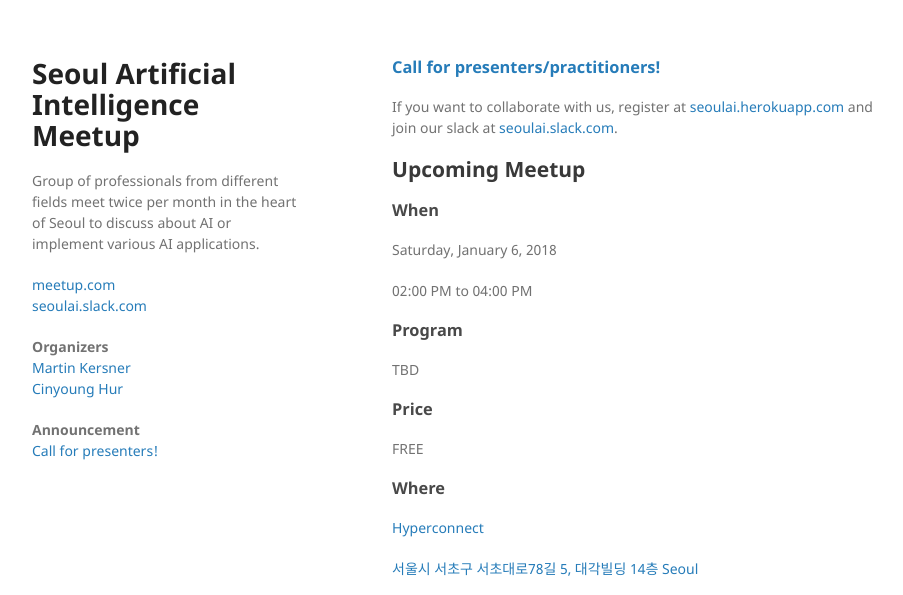
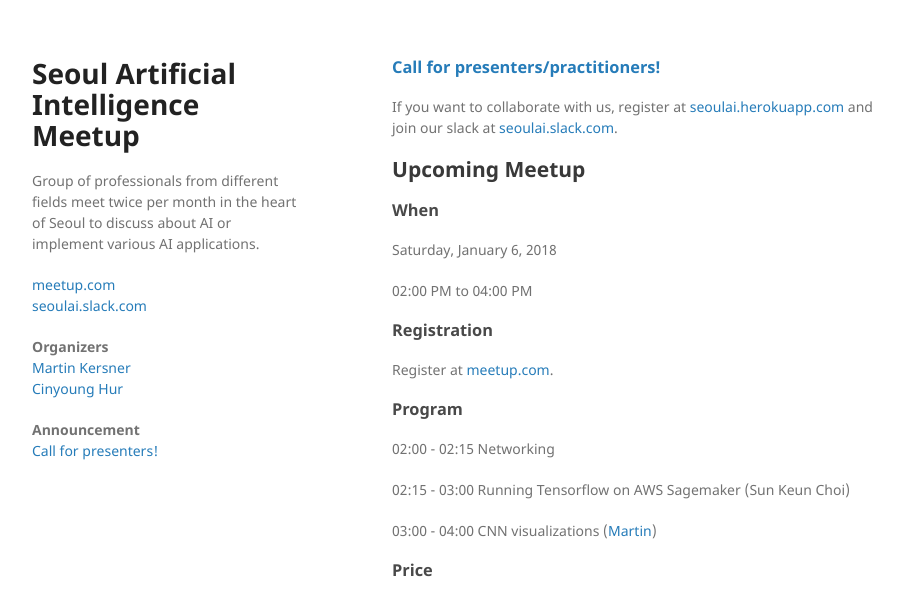
Before and after one commit to martinkersner/seoul-artificial-intelligence-meetup, a Jekyll site: the page built from docs/index.md, in a window 1280 px wide and 900 px high, cut to the strip 0-595 px from the top of the window. Shown: the whole strip, without its empty margins (178-1081 px from the left). Built offline with Jekyll 4.4.1, drawn with Linux system fonts in a browser that asks for light colours; our own code applies the rules of GitHub Pages for plain Markdown files.

Commit message:
program for january 6, 2018

```diff
--- a/docs/index.md
+++ b/docs/index.md
@@ -38,18 +38,16 @@
 
 <!--Mini AI Hackathon allows you to participate either as a single participant or in a team. In case you want to participate in a team, all members (not more than 2 is recommended) have to RSVP to this event through meetup.com. If you want to search for potential team members, the best way is through our slack [seoulai.slack.com](https://seoulai.slack.com/) (before joining slack you have to ask for invitation at [seoulai.herokuapp.com](https://seoulai.herokuapp.com/))-->
 
-<!--### Registration-->
-<!--Register at [meetup.com](https://www.meetup.com/Seoul-Artificial-Intelligence-Meetup/events/246000906/).-->
+### Registration
+Register at [meetup.com](https://www.meetup.com/Seoul-Artificial-Intelligence-Meetup/events/246317878/).
 
 ### Program
-TBD
-<!--02:00 - 02:15 Networking-->
+02:00 - 02:15 Networking
 
-<!--02:15 - 02:45 Evaluation of classification model for imbalanced dataset ([Cinyoung](members/cinyoung))-->
+02:15 - 03:00 Running Tensorflow on AWS Sagemaker (Sun Keun Choi)
 
-<!--02:45 - 03:40 Knowledge Distillation ([Martin](members/martin))-->
+03:00 - 04:00 CNN visualizations ([Martin](members/martin))
 
-<!--03:40 - 04:00 Discussion: Future of Seoul AI-->
 
 ### Price
 FREE
```
